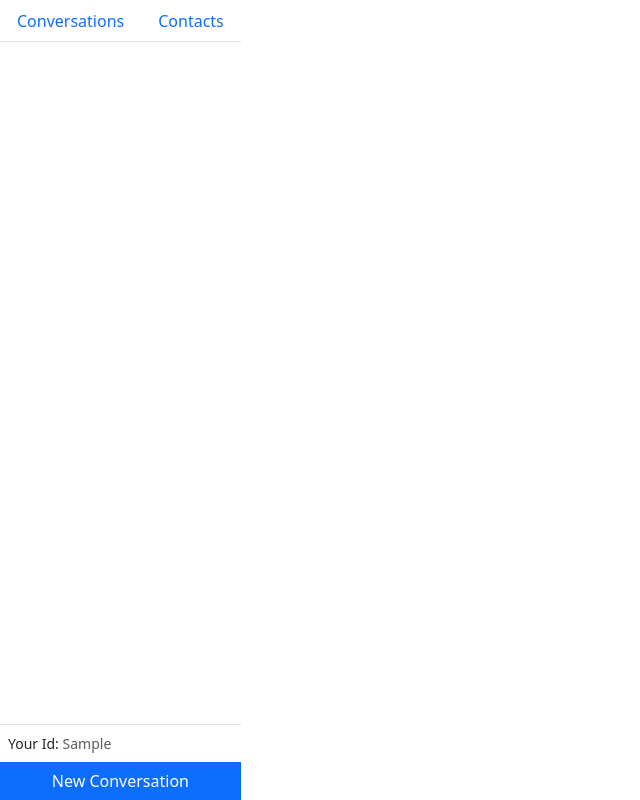
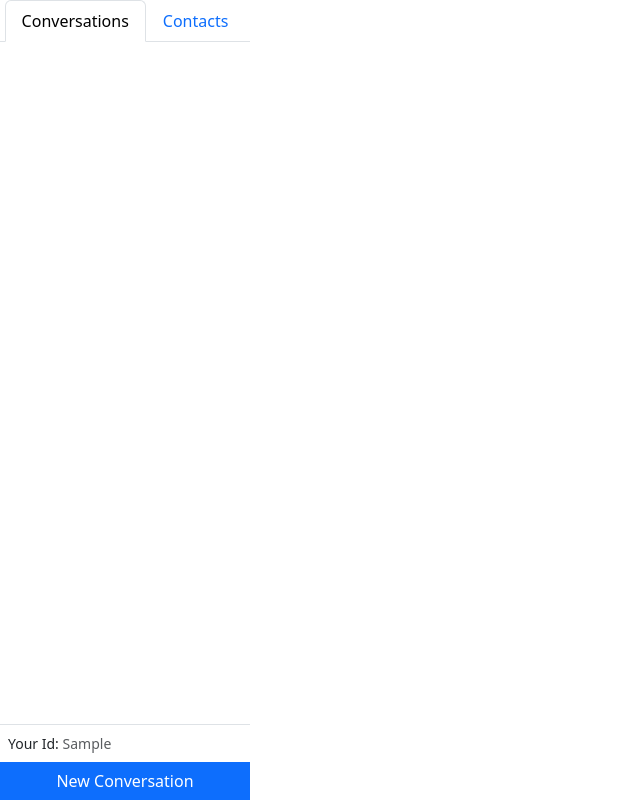
Before and after one commit to llesterja/real-time-chat-app, a React (Create React App) app in the folder frontend/: page / in a window 1280 px wide. Both pictures are taken after typing "Sample" into the empty fields and a click on the button "Login". Shown: the whole page, without its empty margins (0-640 px from the left). Built offline with nearby package versions, Linux system fonts and the light colour scheme.

Commit message:
fix: display available contacts, just need to justify the contacts side pane to the top

```diff
--- a/frontend/src/components/Contacts.js
+++ b/frontend/src/components/Contacts.js
@@ -4,13 +4,9 @@
 
 export default function Contacts() {
     const {contacts} = useContacts()
-    console.log("contacts: ", contacts)
-    contacts.map(contact => (
-      console.log("inner log: ",contact)
-    ))
 
     return (
-        <ListGroup>
+        <ListGroup variant="flush">
           {contacts.map(contact => (
             <ListGroup.Item key = {contact.id}>
                 {contact.name}
--- a/frontend/src/components/Sidebar.js
+++ b/frontend/src/components/Sidebar.js
@@ -18,15 +18,14 @@
     }
 
     return (
-        <div sttye={{ width: '250px' }} className="d-flex flex-column">
+        <div style={{ width: '250px' }} className="d-flex flex-column">
             <Tab.Container activeKey={activeKey} onSelect={setActiveKey}>
                 <Nav variant="tabs" className='justify-content-center'>
-
                     <Nav.Item>
-                        <Nav.Link eventKey="CONVERSATIONS_KEY">Conversations</Nav.Link>
+                        <Nav.Link eventKey={CONVERSATIONS_KEY}>Conversations</Nav.Link>
                     </Nav.Item>
                     <Nav.Item>
-                        <Nav.Link eventKey="CONTACTS_KEY">Contacts</Nav.Link>
+                        <Nav.Link eventKey={CONTACTS_KEY}>Contacts</Nav.Link>
                     </Nav.Item>
                 </Nav>
 
@@ -43,9 +42,6 @@
                 <div className="p-2 border-top border-right small">
                     Your Id: <span className="text-muted">{id}</span>
                 </div>
-                <div>
-                    <Contacts></Contacts>
-                </div>
                 <Button onClick={()=> setModalOpen(true)} className="rounded-0">
                     New {conversationOpen ? 'Conversation' : 'Contact'}
                 </Button>
```
